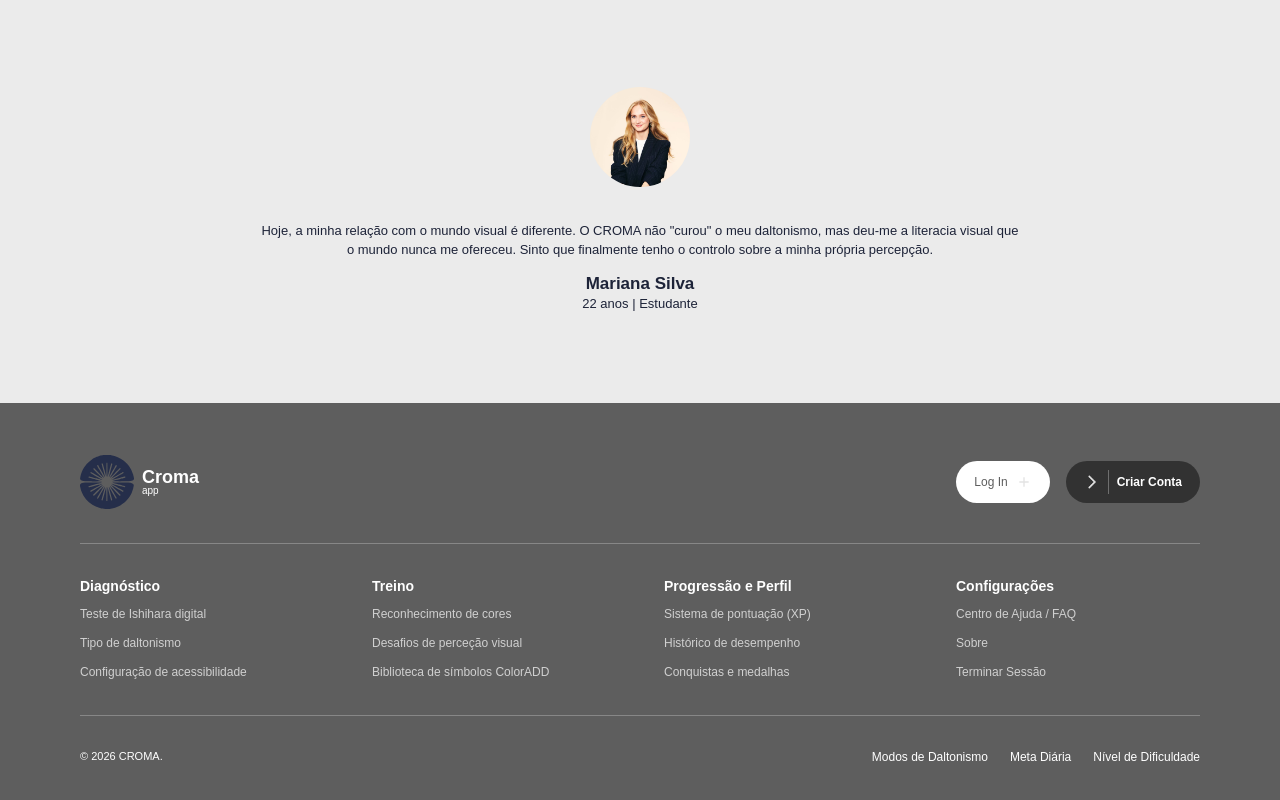
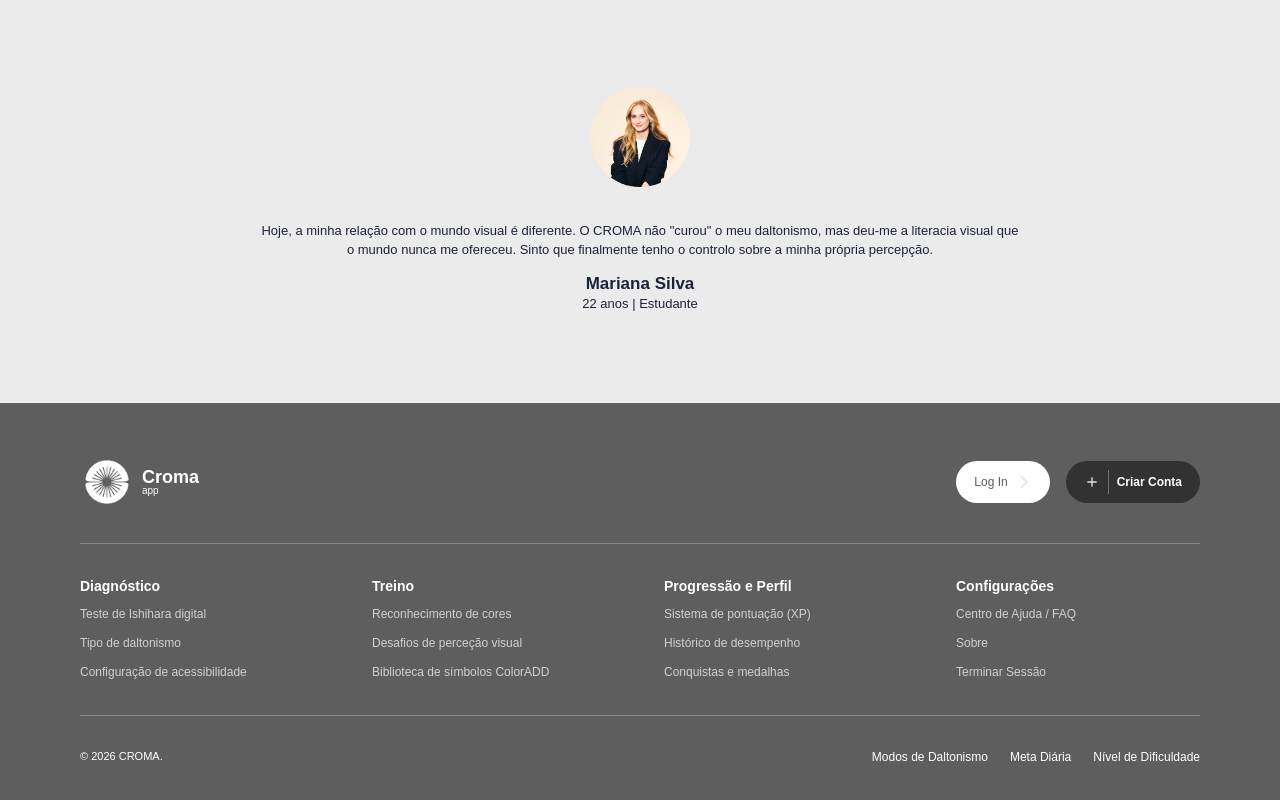
Before and after one commit to Afonsso/Projeto-ll---Interdisciplinar, a plain HTML site: page html/Home.html in a window 1280 px wide. Shown: the part 1356-2156 px from the top of the page. Drawn offline with Linux system fonts and the light colour scheme.

Commit message:
mensagem das alterações

```diff
--- a/html/Home.html
+++ b/html/Home.html
@@ -212,7 +212,7 @@
           <a href="index.html">
             <div class="logo">
               <div class="cone">
-                <img class="vector-6" src="../imagens/logo.svg" alt="Logo Croma" />
+                <img class="vector-6" src="../imagens/logofooter.png" alt="Logo Croma" />
               </div>
 
               <div class="nome">
@@ -226,11 +226,11 @@
             <div class="form-field-button">
               <div class="field">
                 <div class="text-2">Log In</div>
-                <img class="icon-jam-icons-2" src="../imagens/plus.svg" alt="" />
+                <img class="icon-jam-icons-2" src="../imagens/seta.png" alt="" />
               </div>
 
               <button class="button">
-                <img class="icon-jam-icons-2" src="../imagens/seta.png" alt="" />
+                <img class="icon-jam-icons-2" src="../imagens/plus.svg" alt="" />
                 <div class="separator-left"></div>
                 <div class="text-container">
                   <div class="button-text">Criar Conta</div>
```
